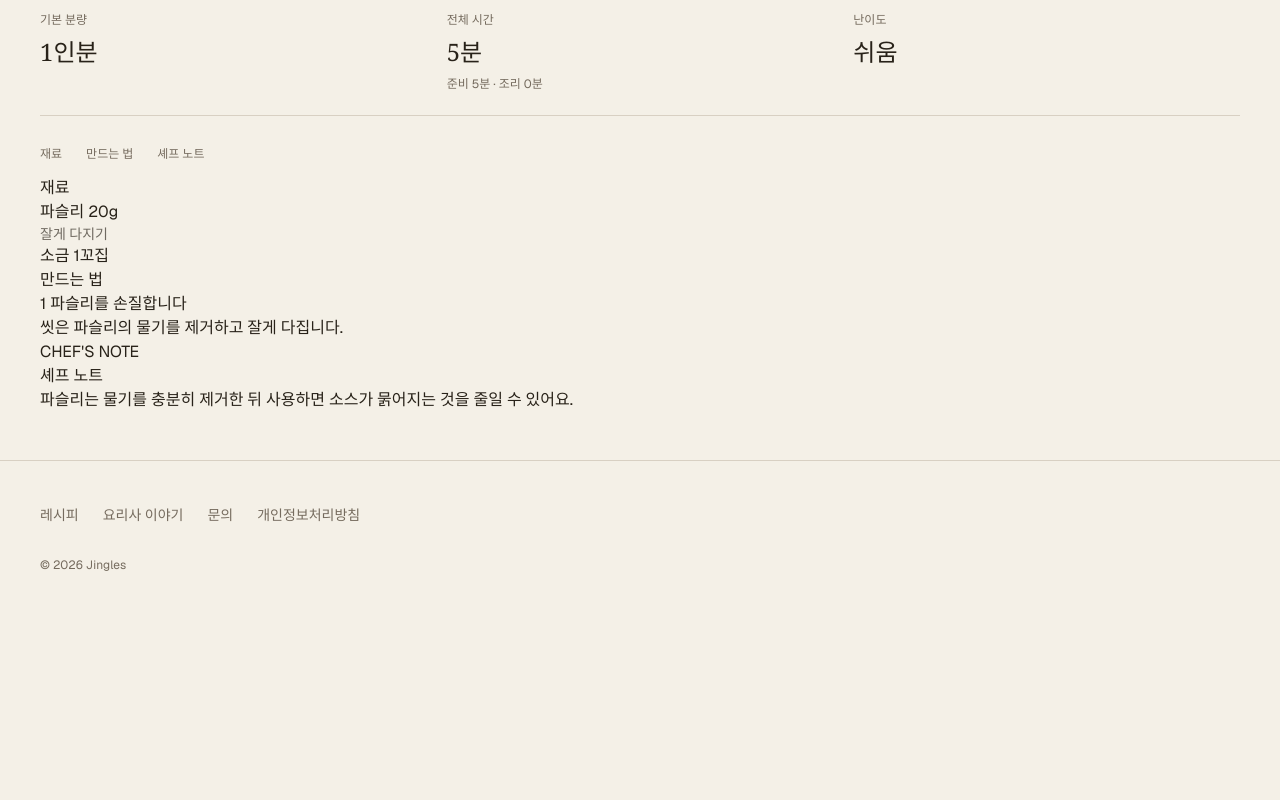
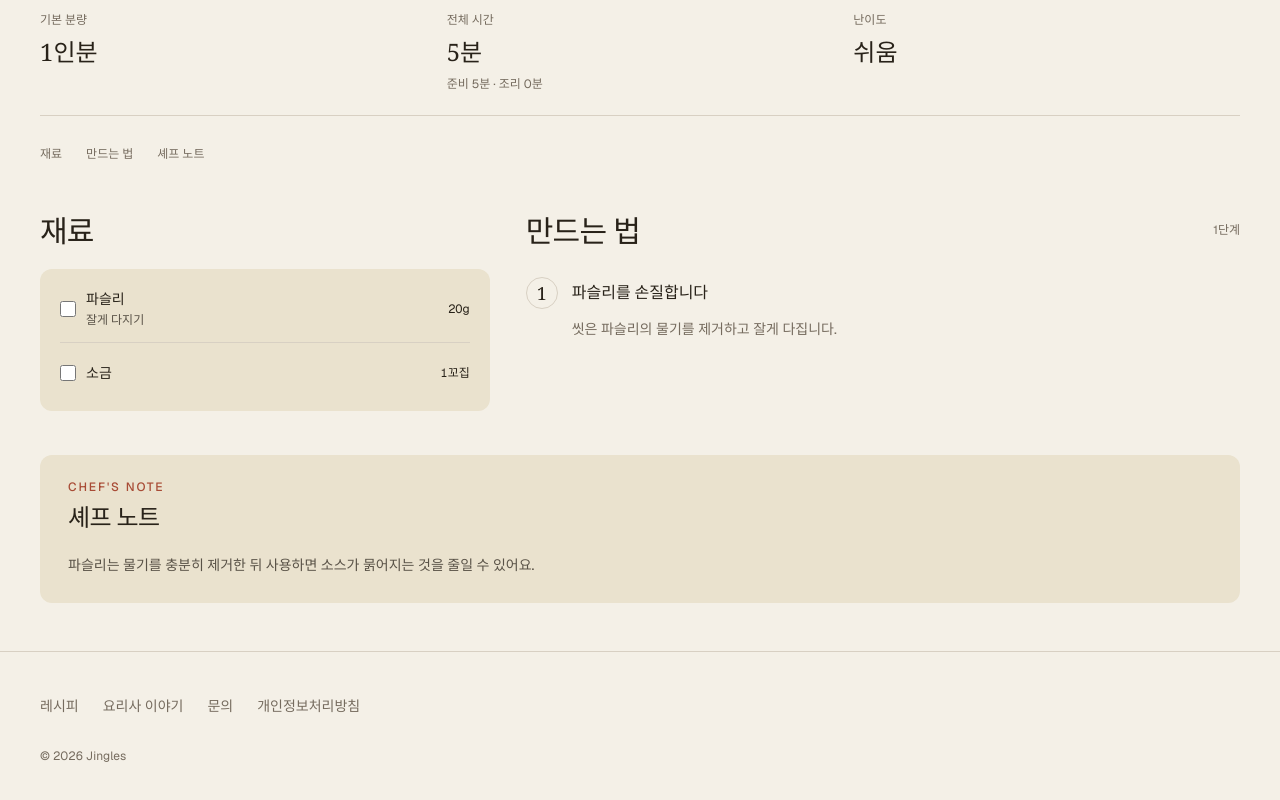
Before and after one commit to jkang95/recipe-website, a Next.js app: page /recipes/1 in a window 1280 px wide. Shown: the part 597-1397 px from the top of the page. Before the commit the page ends 1206 px from the top, so only its background shows below. Built offline with nearby package versions, Linux system fonts and the light colour scheme.

Commit message:
레시피 상세 페이지의 핵심부분인 재료와 만드는방법 그리고 셰프 노트 디자인 추가

```diff
--- a/app/globals.css
+++ b/app/globals.css
@@ -21,6 +21,8 @@
 
   --category-mealprep-start: #dbe7d7;
   --category-mealprep-end: #a9c39f;
+
+  --panel: #eae2ce;
 }
 
 @theme inline {
@@ -45,6 +47,8 @@
   --color-category-mealprep-start: var(--category-mealprep-start);
   --color-category-mealprep-end: var(--category-mealprep-end);
 
+  --color-panel: var(--panel);
+
   --font-sans: var(--font-geist-sans);
   --font-mono: var(--font-geist-mono);
 }
--- a/app/recipes/[id]/page.tsx
+++ b/app/recipes/[id]/page.tsx
@@ -71,36 +71,62 @@ export default async function RecipeDetail({
                 셰프 노트
             </a>}
         </nav>
+        <div className="mt-6 grid items-start gap-10 md:mt-8 md:grid-cols-[minmax(0,0.85fr)_minmax(0,1.35fr)] md:gap-9">
             <section id="ingredients" aria-labelledby="ingredients-heading">
-            <h2 id="ingredients-heading">재료</h2>
-            <ul>
+                <h2 id="ingredients-heading" className="font-serif text-2xl leading-normal tracking-tight text-ink sm:text-3xl">재료</h2>
+                <ul className="mt-4 divide-y divide-line rounded-xl bg-panel px-4 py-2 sm:px-5">
                     {recipe.ingredients.map(ingredient =>
                         <li key={ingredient.name}>
-                        <span>{ingredient.name}</span>
+                            <label className="flex min-h-15 cursor-pointer items-center gap-2.5 py-3">
+                                <input type="checkbox" className="h-4 w-4 shrink-0 accent-ink focus-visible:outline-2 focus-visible:outline-offset-4 focus-visible:outline-ink" />
+                                    <span className="min-w-0 flex-1">
+                                        <span className="block text-sm text-ink break-keep">
+                                            {ingredient.name}
+                                        </span>
+                                        {ingredient.note && (
+                                            <small className="mt-0.5 block text-xs leading-relaxed text-ink/75">
+                                                {ingredient.note}
+                                            </small>)
+                                        }
+                                    </span>
+
                                     {ingredient.quantity !== null && (
-                            <span> {ingredient.quantity}{ingredient.unit}</span>
+                                        <span className="shrink-0 whitespace-nowrap text-xs tabular-nums text-ink">
+                                            {ingredient.quantity}{ingredient.unit}
+                                        </span>
                                     )}
-                        {ingredient.note && (<p className="text-sm text-ink/65">{ingredient.note}</p>)}
+                            </label>
                         </li>
                     )}
                 </ul>
             </section>
             <section id="steps" aria-labelledby="steps-heading">
-            <h2 id="steps-heading">만드는 법</h2>
-            <ol>
+                <div className="flex min-h-11 flex-wrap items-center justify-between gap-3">
+                    <h2 id="steps-heading" className="font-serif text-2xl leading-normal tracking-tight text-ink sm:text-3xl">만드는 법</h2>
+                    <span className="text-xs text-body">
+                        {recipe.steps.length}단계
+                    </span>
+                </div>
+                <ol className="mt-6 flex flex-col gap-6">
                     {recipe.steps.map((step, i) =>
-                    <li key={i}>
-                        <h3>{i+1} {step.title}</h3>
-                        <p>{step.description}</p>
+                        <li key={i} className="grid grid-cols-[2rem_minmax(0,1fr)] gap-3.5">
+                            <span aria-hidden="true" className="grid h-8 w-8 place-items-center rounded-full border border-line font-serif text-lg text-ink">
+                                {i+1}
+                            </span>
+                            <div className="min-w-0">
+                                <h3 className="pt-0.5 text-base font-medium leading-7 text-ink break-keep"> {step.title}</h3>
+                                <p className="mt-2 text-sm leading-7 text-body break-keep">{step.description}</p>
+                            </div>
                         </li>
                     )}
                 </ol>
             </section>
+        </div>
         {recipe.chefNote && (
-            <section id="chef-note" aria-labelledby="chef-note-heading">
-                <p>CHEF&apos;S NOTE</p>
-                <h2 id="chef-note-heading">셰프 노트</h2>
-                <p>{recipe.chefNote}</p>
+            <section id="chef-note" aria-labelledby="chef-note-heading" className="mt-9 rounded-xl bg-panel px-5 py-6 sm:mt-11 sm:px-7">
+                <p className="text-xs font-medium tracking-[0.16em] text-accent">CHEF&apos;S NOTE</p>
+                <h2 id="chef-note-heading" className="mt-1 font-serif text-xl leading-normal tracking-tight text-ink sm:text-2xl">셰프 노트</h2>
+                <p className="mt-4 text-sm leading-7 text-ink/75 break-keep">{recipe.chefNote}</p>
             </section>
         )}
     </main>
```
Lines whose indentation alone changed are shown as unchanged.
